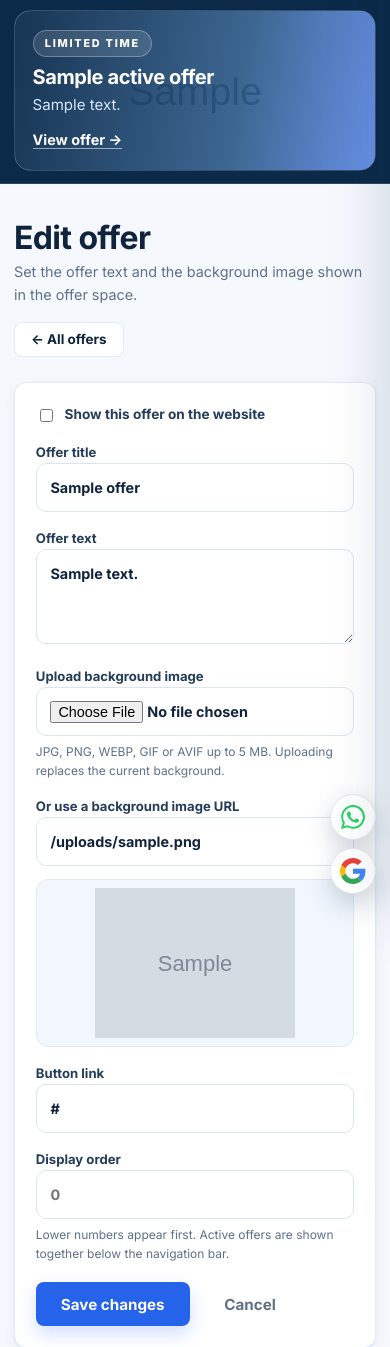
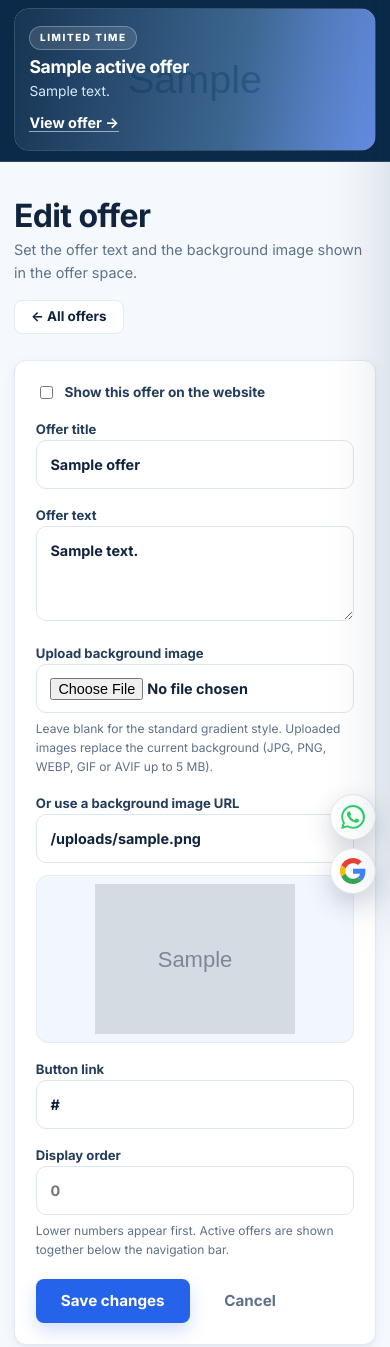
Before and after one commit to KrishnaPriyaVPai/Cloud-Kitchen, a Node project: template src/views/chef/offer-form.ejs in a window 390 px wide. Shown: the part 97-1444 px from the top of the page. Run offline with Node 20 templates, Linux system fonts and the light colour scheme; the template is opened without the code that fills it: most values are stand-ins (such as "Sample title", 1, 10 or a date in 2020); grey boxes marked "Sample" are stand-in pictures.

Commit message:
Make home hero and offer banner compact with standard styling

```diff
--- a/public/css/style.css
+++ b/public/css/style.css
@@ -94,6 +94,9 @@ p { margin: 0 0 1rem; }
 .nav-wrap { min-height: 96px; display: flex; align-items: center; gap: 1.4rem; }
 .brand { display: inline-flex; align-items: center; gap: .75rem; flex-shrink: 0; text-decoration: none; }
 .brand-logo { height: 72px; width: auto; max-width: 72px; object-fit: contain; }
+body.home-page .nav-wrap { min-height: 84px; }
+body.home-page .brand-logo { width: 56px; height: 56px; max-width: 56px; }
+body.home-page .brand-text strong { font-size: 1.45rem; }
 .brand-mark { width: 42px; height: 42px; border-radius: 13px; background: var(--green-900); color: #fff; display: grid; place-items: center; font-size: 1.25rem; }
 .brand-mark svg { width: 26px; height: 26px; }
 .brand-text { display: flex; flex-direction: column; line-height: 1.05; }
@@ -125,7 +128,7 @@ p { margin: 0 0 1rem; }
 .offer-banner { position: relative; isolation: isolate; overflow: hidden; background: var(--green-950); color: #fff; border-bottom: 1px solid rgba(255,255,255,.14); }
 .offer-space-bg { position: absolute; inset: 0; width: 100%; height: 100%; object-fit: cover; z-index: -2; }
 .offer-space-shade { position: absolute; inset: 0; z-index: -1; background: linear-gradient(100deg, rgba(11,42,74,.94), rgba(18,70,122,.84) 65%, rgba(37,99,235,.70)); }
-.offer-space-wrap { position: relative; padding: 14px 0 16px; }
+.offer-space-wrap { position: relative; padding: 10px 0 12px; }
 .offer-nav { display: flex; justify-content: flex-end; align-items: center; gap: .5rem; margin-bottom: 8px; }
 .offer-arrow { width: 30px; height: 30px; border-radius: 50%; border: 1px solid rgba(255,255,255,.42); background: rgba(255,255,255,.14); color: #fff; font-size: 1.25rem; line-height: 1; cursor: pointer; }
 .offer-arrow:hover:not(:disabled) { background: rgba(255,255,255,.26); }
@@ -133,14 +136,14 @@ p { margin: 0 0 1rem; }
 .offer-counter { min-width: 42px; text-align: center; font-size: .75rem; font-weight: 700; color: #d8e9ff; }
 .offer-viewport { overflow: hidden; border-radius: 16px; }
 .offer-track { display: flex; transition: transform .35s ease; }
-.offer-page { flex: 0 0 100%; display: grid; grid-template-columns: repeat(var(--per-view), minmax(0, 1fr)); gap: 16px; }
-.offer-card { position: relative; isolation: isolate; min-height: 154px; border-radius: 16px; overflow: hidden; padding: 1.5rem 1.7rem; display: flex; align-items: center; border: 1px solid rgba(255,255,255,.18); box-shadow: 0 14px 34px rgba(3,18,36,.22); }
+.offer-page { flex: 0 0 100%; display: grid; grid-template-columns: repeat(var(--per-view), minmax(0, 1fr)); gap: 12px; }
+.offer-card { position: relative; isolation: isolate; min-height: 112px; border-radius: 12px; overflow: hidden; padding: 1rem 1.2rem; display: flex; align-items: center; border: 1px solid rgba(255,255,255,.18); box-shadow: 0 8px 22px rgba(3,18,36,.18); }
 .offer-bg { position: absolute; inset: 0; width: 100%; height: 100%; object-fit: cover; z-index: -2; }
 .offer-shade { position: absolute; inset: 0; z-index: -1; background: linear-gradient(100deg, rgba(11,42,74,.94), rgba(18,70,122,.78) 62%, rgba(37,99,235,.62)); }
 .offer-content { position: relative; max-width: 650px; }
-.offer-tag { display: inline-flex; align-items: center; padding: .22rem .7rem; border: 1px solid rgba(255,255,255,.28); border-radius: 999px; background: rgba(255,255,255,.12); font-size: .68rem; font-weight: 800; letter-spacing: .16em; text-transform: uppercase; }
-.offer-content h2 { font-size: clamp(1.25rem, 2.4vw, 1.9rem); line-height: 1.2; letter-spacing: -.02em; margin: .5rem 0 .25rem; }
-.offer-content p { margin: 0 0 .65rem; color: #d8e9ff; font-size: .94rem; }
+.offer-tag { display: inline-flex; align-items: center; padding: .2rem .6rem; border: 1px solid rgba(255,255,255,.28); border-radius: 999px; background: rgba(255,255,255,.12); font-size: .62rem; font-weight: 800; letter-spacing: .16em; text-transform: uppercase; }
+.offer-content h2 { font-size: clamp(1.1rem, 2vw, 1.45rem); line-height: 1.2; letter-spacing: -.02em; margin: .35rem 0 .2rem; }
+.offer-content p { margin: 0 0 .45rem; color: #d8e9ff; font-size: .86rem; }
 .offer-link { color: #fff; font-weight: 700; font-size: .9rem; text-decoration: none; border-bottom: 1px solid rgba(255,255,255,.55); }
 .offer-link:hover { border-color: #fff; }
 .offer-preview { margin: .8rem 0; padding: .5rem; border: 1px solid var(--line); border-radius: 12px; background: var(--green-50); }
@@ -157,18 +160,18 @@ p { margin: 0 0 1rem; }
 .hero { position: relative; overflow: hidden; background: #fff; color: var(--ink); border-bottom: 1px solid var(--line); }
 .hero::before { content: ''; position: absolute; inset: 0; background: linear-gradient(180deg, var(--green-50) 0%, #fff 100%); }
 .hero::after { content: ''; position: absolute; width: 520px; height: 520px; border-radius: 50%; background: radial-gradient(circle, rgba(37,99,235,.10), transparent 70%); right: -140px; top: -180px; }
-.hero-inner { position: relative; z-index: 1; padding: 88px 0 96px; display: grid; grid-template-columns: 1.15fr .85fr; gap: 3rem; align-items: center; }
+.hero-inner { position: relative; z-index: 1; padding: 52px 0 56px; display: grid; grid-template-columns: 1.15fr .85fr; gap: 2.5rem; align-items: center; }
 .hero .eyebrow { color: var(--accent); }
-.hero h1 { color: var(--ink); margin-bottom: 1.1rem; }
+.hero h1 { font-size: clamp(2rem, 3.4vw, 3rem); color: var(--ink); margin-bottom: .9rem; }
 .hero h1 em { font-style: normal; color: var(--accent); }
-.hero-lead { font-size: 1.12rem; color: var(--muted); max-width: 520px; margin-bottom: 1.8rem; }
+.hero-lead { font-size: 1.02rem; color: var(--muted); max-width: 520px; margin-bottom: 1.3rem; }
 .hero-actions { display: flex; flex-wrap: wrap; gap: .8rem; }
-.hero-proof { display: flex; flex-wrap: wrap; gap: 1.6rem; margin-top: 2.6rem; }
+.hero-proof { display: flex; flex-wrap: wrap; gap: 1.4rem; margin-top: 1.8rem; }
 .hero-proof div { display: flex; flex-direction: column; }
-.hero-proof strong { font-family: 'Inter', system-ui, sans-serif; font-size: 1.6rem; color: var(--green-900); }
+.hero-proof strong { font-family: 'Inter', system-ui, sans-serif; font-size: 1.35rem; color: var(--green-900); }
 .hero-proof span { font-size: .76rem; color: var(--muted); letter-spacing: .05em; text-transform: uppercase; }
 .hero-card { position: relative; background: #fff; border: 1px solid var(--line); border-radius: var(--radius-lg); padding: 1rem; box-shadow: var(--shadow-md); }
-.hero-card img { width: 100%; height: 280px; object-fit: cover; border-radius: var(--radius); }
+.hero-card img { width: 100%; height: 220px; object-fit: cover; border-radius: var(--radius); }
 .hero-card-body { display: flex; justify-content: space-between; align-items: center; gap: 1rem; padding: 1rem .3rem .2rem; }
 .hero-card-body h4 { font-size: 1.15rem; margin: 0; color: var(--ink); }
 .hero-card-body p { margin: .15rem 0 0; font-size: .82rem; color: var(--muted); }
@@ -505,9 +508,11 @@ tbody tr:hover { background: #fafcff; }
   .brand-logo { height: 50px; max-width: 50px; }
   .brand-text strong { font-size: 1.35rem; }
   .brand-text small { font-size: .58rem; }
+  body.home-page .brand-logo { width: 44px; height: 44px; max-width: 44px; }
+  body.home-page .brand-text strong { font-size: 1.2rem; }
   .nav-wrap { gap: .8rem; }
   .offer-page { grid-template-columns: 1fr; }
-  .offer-card { min-height: 150px; padding: 1.2rem; }
+  .offer-card { min-height: 110px; padding: 1rem; }
   .nav-toggle { display: flex; }
   .main-nav { position: absolute; top: 100%; left: 0; right: 0; background: #fff; border-bottom: 1px solid var(--line); flex-direction: column; align-items: stretch; padding: .6rem 20px 1rem; display: none; box-shadow: var(--shadow-md); }
   .main-nav.open { display: flex; }
@@ -528,8 +533,8 @@ tbody tr:hover { background: #fafcff; }
 @media (max-width: 600px) {
   .container { width: min(calc(100% - 28px), var(--container)); }
   .announce-right { display: none; }
-  .offer-space-wrap { padding: 10px 0 12px; }
-  .offer-card { min-height: 150px; padding: 1.1rem; }
+  .offer-space-wrap { padding: 8px 0 10px; }
+  .offer-card { min-height: 110px; padding: .9rem; }
   .floating-contact { right: 14px; bottom: 14px; gap: 8px; }
   .floating-btn { width: 46px; height: 46px; }
   .floating-btn svg { width: 24px; height: 24px; }
--- a/src/db.js
+++ b/src/db.js
@@ -364,7 +364,7 @@ const settingDefaults = {
   offer_enabled: '1',
   offer_title: 'Fresh drop: 20% off your first order',
   offer_text: 'Use code WELCOME20 at checkout. Cooked fresh, delivered hot.',
-  offer_image_url: '/cloudkitchenlogo.jpeg',
+  offer_image_url: '',
   offer_link: '/menu',
   offerspace_enabled: '1',
   offers_per_view: '1',
@@ -391,6 +391,8 @@ if (!get('SELECT COUNT(*) AS count FROM offers').count) {
   );
 }
 
+run("UPDATE offers SET background_image_url = '' WHERE background_image_url IN ('/cloudkitchenlogo.jpeg', '/cloudkitchen-icon.png')");
+
 seed();
 
 module.exports = {
--- a/src/routes/public.js
+++ b/src/routes/public.js
@@ -24,6 +24,7 @@ router.get('/', (_req, res) => {
   res.render('home', {
     title: res.locals.settings.kitchen_name,
     active: 'home',
+    bodyClass: 'home-page',
     categories,
     featuredReviews
   });
--- a/src/views/chef/offer-form.ejs
+++ b/src/views/chef/offer-form.ejs
@@ -23,7 +23,7 @@
           <label style="margin-top:1rem">Offer text<textarea name="text" rows="3" placeholder="Short promotional line"><%= current.text || '' %></textarea></label>
 
           <label style="margin-top:1rem">Upload background image<input type="file" name="background_image" accept="image/*"></label>
-          <p class="form-hint">JPG, PNG, WEBP, GIF or AVIF up to 5 MB. Uploading replaces the current background.</p>
+          <p class="form-hint">Leave blank for the standard gradient style. Uploaded images replace the current background (JPG, PNG, WEBP, GIF or AVIF up to 5 MB).</p>
           <label style="margin-top:1rem">Or use a background image URL<input name="background_image_url" value="<%= current.background_image_url || '' %>" placeholder="/uploads/banner.jpg or https://..."></label>
           <% if (current.background_image_url) { %>
             <div class="offer-preview"><img src="<%= current.background_image_url %>" alt="Current offer background"></div>
--- a/src/views/partials/offer-banner.ejs
+++ b/src/views/partials/offer-banner.ejs
@@ -28,7 +28,9 @@
                 <% const offerLink = String(offer.link || '').trim(); %>
                 <% const offerExternal = /^https?:\/\//i.test(offerLink); %>
                 <article class="offer-card">
-                  <img class="offer-bg" src="<%= offer.background_image_url %>" alt="" aria-hidden="true">
+                  <% if (offer.background_image_url) { %>
+                    <img class="offer-bg" src="<%= offer.background_image_url %>" alt="" aria-hidden="true">
+                  <% } %>
                   <div class="offer-shade"></div>
                   <div class="offer-content">
                     <span class="offer-tag">Limited time</span>
```
